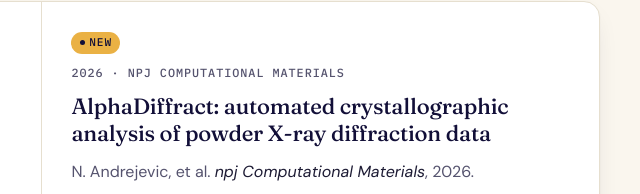
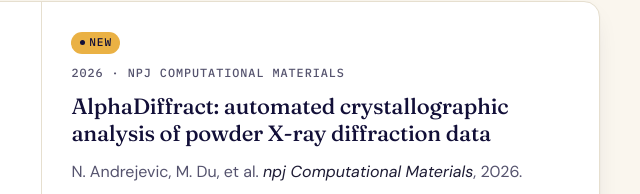
Before and after one commit to ninarina12/ninarina12.github.io, a plain HTML site: page index.html in a window 1280 px wide. Shown: the part 2242-2436 px from the top of the page, 640-1280 px from the left. Drawn offline with Linux system fonts and the light colour scheme; animation ran at ten frames a second.

Commit message:
Update citation.

```diff
--- a/index.html
+++ b/index.html
@@ -155,7 +155,7 @@
                             <p class="chips"><span class="chip chip--new">New</span></p>
                             <p class="card__kicker">2026 · npj Computational Materials</p>
                             <h3 class="card__title">AlphaDiffract: automated crystallographic analysis of powder <span class="nowrap">X-ray</span> diffraction data</h3>
-                            <p class="card__meta">N. Andrejevic, et al. <em>npj Computational Materials</em>, 2026.</p>
+                            <p class="card__meta">N. Andrejevic, M. Du, et al. <em>npj Computational Materials</em>, 2026.</p>
                             <p class="card__text">A deep learning framework that predicts the crystal system, space group and all six lattice parameters directly from powder <span class="nowrap">X-ray</span> diffraction patterns.</p>
                             <div class="card__actions">
                                 <a class="link-arrow" href="https://www.nature.com/articles/s41524-026-02388-0" target="_blank" rel="noopener">Read the paper</a>
```
